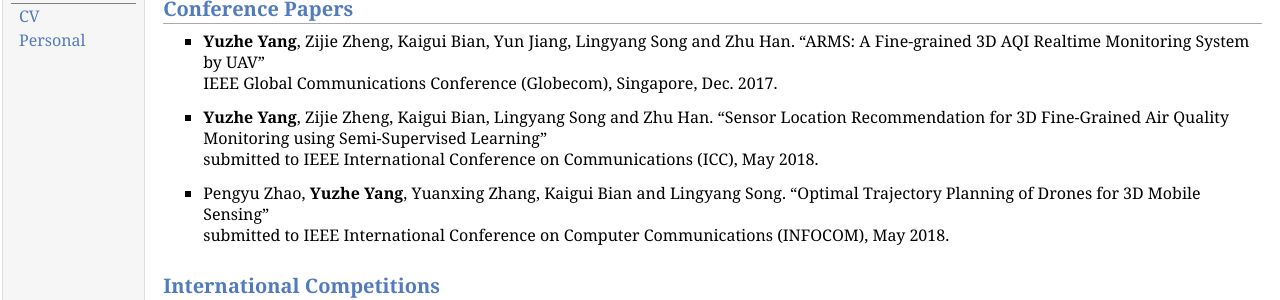
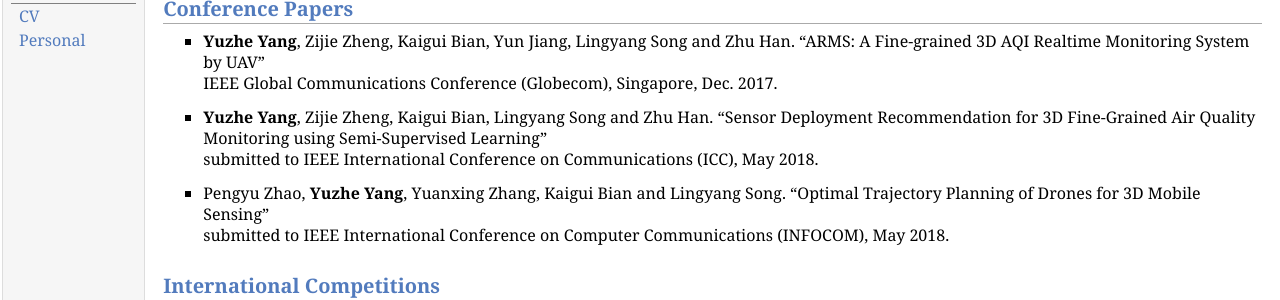
Before and after one commit to YyzHarry/Personal-Website, a Jekyll site: the page publications.html, which Jekyll copies as it is, in a window 1280 px wide. Shown: the part 313-613 px from the top of the page. Built offline with Jekyll 4.4.1, drawn with Linux system fonts in a browser that asks for light colours.

Commit message:
Update publications.html

```diff
--- a/publications.html
+++ b/publications.html
@@ -43,7 +43,7 @@
 </li>
 </ul>
 <ul>
-<li><p><b>Yuzhe Yang</b>, Zijie Zheng, Kaigui Bian, Lingyang Song and Zhu Han. &ldquo;Sensor Location Recommendation for 3D Fine-Grained Air Quality Monitoring using Semi-Supervised Learning&rdquo; <br />
+<li><p><b>Yuzhe Yang</b>, Zijie Zheng, Kaigui Bian, Lingyang Song and Zhu Han. &ldquo;Sensor Deployment Recommendation for 3D Fine-Grained Air Quality Monitoring using Semi-Supervised Learning&rdquo; <br />
 submitted to IEEE International Conference on Communications (ICC), May 2018.</p>
 </li>
 </ul>
```
